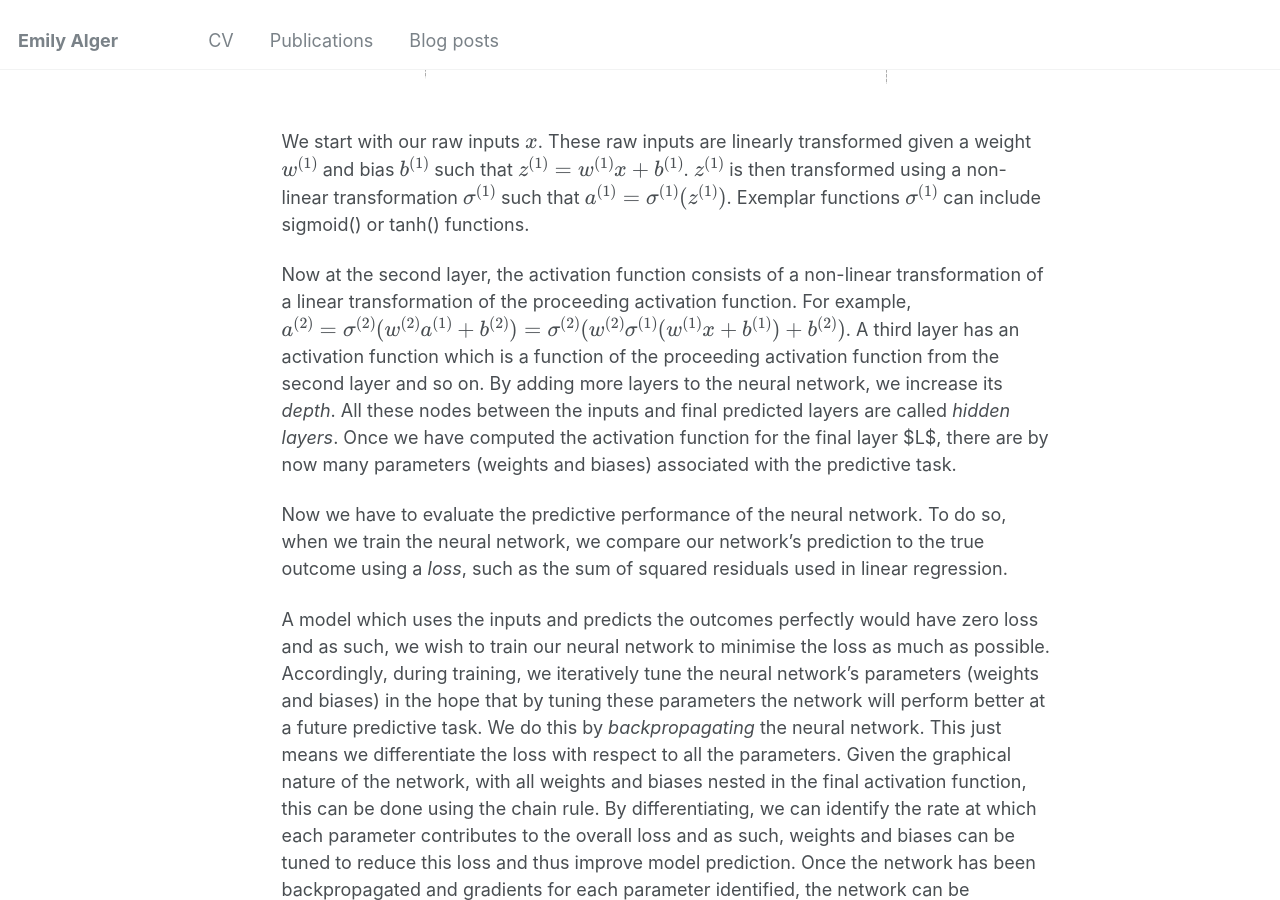
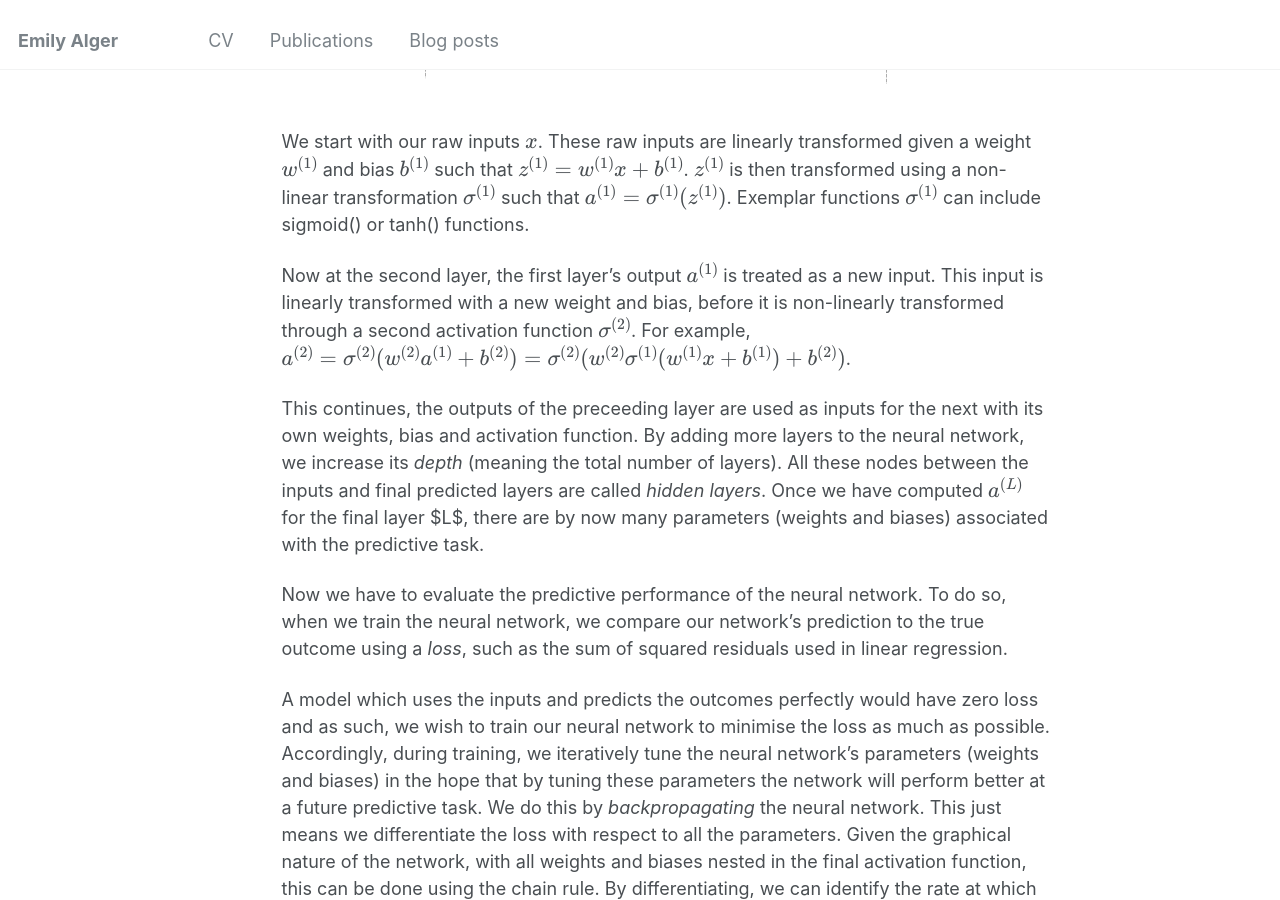
Before and after one commit to alemily100/alemily100.github.io, a Jekyll site: the page built from _posts/2026-07-10-an-introduction-to-deep-adaptive-design-dad.md, in a window 1280 px wide and 900 px high, scrolled down 3208 px. Built offline with Jekyll 4.4.1, drawn with Linux system fonts in a browser that asks for light colours.

Commit message:
Update 2026-07-10-an-introduction-to-deep-adaptive-design-dad.md

```diff
--- a/_posts/2026-07-10-an-introduction-to-deep-adaptive-design-dad.md
+++ b/_posts/2026-07-10-an-introduction-to-deep-adaptive-design-dad.md
@@ -55,8 +55,9 @@ Consider a simple neural network with $$L$$ layers which looks something like,
 
 We start with our raw inputs $$x$$. These raw inputs are linearly transformed given a weight $$w^{(1)}$$ and bias $$b^{(1)}$$ such that $$z^{(1)} = w^{(1)}x + b^{(1)}$$. $$z^{(1)}$$ is then transformed using a non-linear transformation $$\sigma^{(1)}$$ such that $$a^{(1)} = \sigma^{(1)}(z^{(1)})$$. Exemplar functions $$\sigma^{(1)}$$ can include sigmoid() or tanh() functions.
 
-Now at the second layer, the activation function consists of a non-linear transformation of a linear transformation of the proceeding activation function. For example, $$a^{(2)} = \sigma^{(2)}(w^{(2)}a^{(1)} + b^{(2)}) = \sigma^{(2)}(w^{(2)}\sigma^{(1)}(w^{(1)}x + b^{(1)}) + b^{(2)})$$.
-A third layer has an activation function which is a function of the proceeding activation function from the second layer and so on. By adding more layers to the neural network, we increase its *depth*. All these nodes between the inputs and final predicted layers are called *hidden layers*. Once we have computed the activation function for the final layer $L$, there are by now many parameters (weights and biases) associated with the predictive task.
+Now at the second layer, the first layer's output $$a^{(1)}$$ is treated as a new input. This input is linearly transformed with a new weight and bias, before it is non-linearly transformed through a second activation function $$\sigma^{(2)}$$. For example, $$a^{(2)} = \sigma^{(2)}(w^{(2)}a^{(1)} + b^{(2)}) = \sigma^{(2)}(w^{(2)}\sigma^{(1)}(w^{(1)}x + b^{(1)}) + b^{(2)})$$.
+
+This continues, the outputs of the preceeding layer are used as inputs for the next with its own weights, bias and activation function. By adding more layers to the neural network, we increase its *depth* (meaning the total number of layers). All these nodes between the inputs and final predicted layers are called *hidden layers*. Once we have computed $$a^{(L)}$$ for the final layer $L$, there are by now many parameters (weights and biases) associated with the predictive task.
 
 Now we have to evaluate the predictive performance of the neural network. To do so, when we train the neural network, we compare our network's prediction to the true outcome using a *loss*, such as the sum of squared residuals used in linear regression.
 
```
